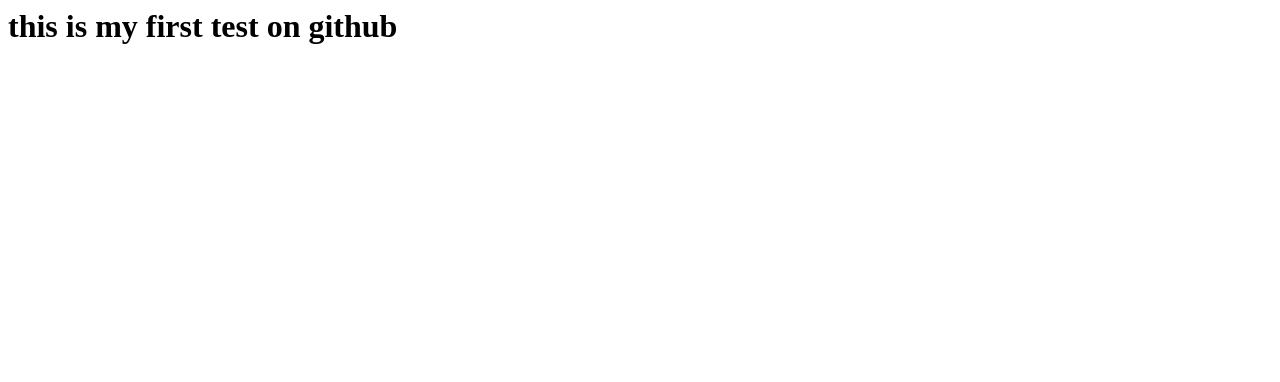
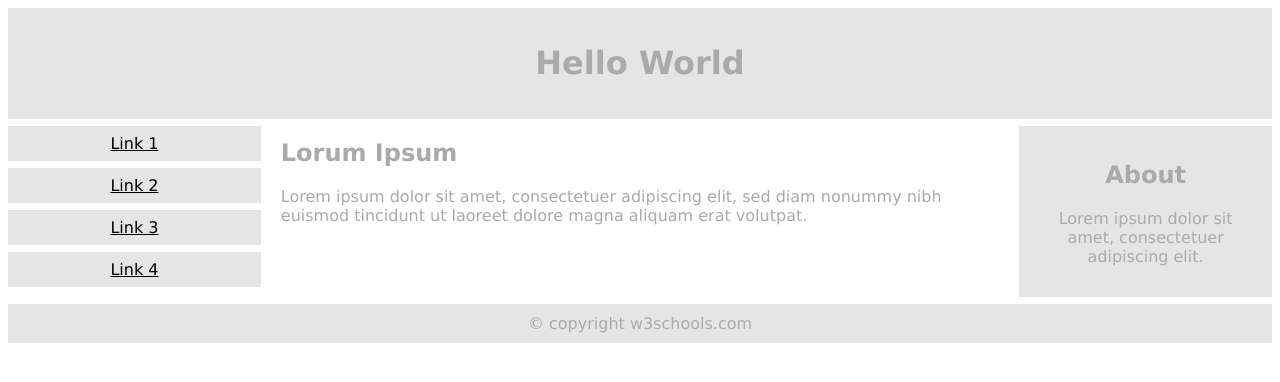
Before and after one commit to dheerajpal1/test, a plain HTML site: page index.html in a window 1280 px wide. Drawn offline with Linux system fonts and the light colour scheme.

Commit message:
Update index.html

```diff
--- a/index.html
+++ b/index.html
@@ -1,9 +1,72 @@
+<!DOCTYPE html>
 <html>
-<title>First website dheeraj
-  </title>
-<body>
-  <h1>
-    this is my first test on github
-  </h1>
-  </body>
+<head>
+<meta name="viewport" content="width=device-width, initial-scale=1.0">
+<style>
+* {
+  box-sizing: border-box;
+}
+.menu {
+  float:left;
+  width:20%;
+  text-align:center;
+}
+.menu a {
+  background-color:#e5e5e5;
+  padding:8px;
+  margin-top:7px;
+  display:block;
+  width:100%;
+  color:black;
+}
+.main {
+  float:left;
+  width:60%;
+  padding:0 20px;
+}
+.right {
+  background-color:#e5e5e5;
+  float:left;
+  width:20%;
+  padding:15px;
+  margin-top:7px;
+  text-align:center;
+}
+
+@media only screen and (max-width:620px) {
+  /* For mobile phones: */
+  .menu, .main, .right {
+    width:100%;
+  }
+}
+</style>
+</head>
+<body style="font-family:Verdana;color:#aaaaaa;">
+
+<div style="background-color:#e5e5e5;padding:15px;text-align:center;">
+  <h1>Hello World</h1>
+</div>
+
+<div style="overflow:auto">
+  <div class="menu">
+    <a href="#">Link 1</a>
+    <a href="#">Link 2</a>
+    <a href="#">Link 3</a>
+    <a href="#">Link 4</a>
+  </div>
+
+  <div class="main">
+    <h2>Lorum Ipsum</h2>
+    <p>Lorem ipsum dolor sit amet, consectetuer adipiscing elit, sed diam nonummy nibh euismod tincidunt ut laoreet dolore magna aliquam erat volutpat.</p>
+  </div>
+
+  <div class="right">
+    <h2>About</h2>
+    <p>Lorem ipsum dolor sit amet, consectetuer adipiscing elit.</p>
+  </div>
+</div>
+
+<div style="background-color:#e5e5e5;text-align:center;padding:10px;margin-top:7px;">© copyright w3schools.com</div>
+
+</body>
 </html>
```
